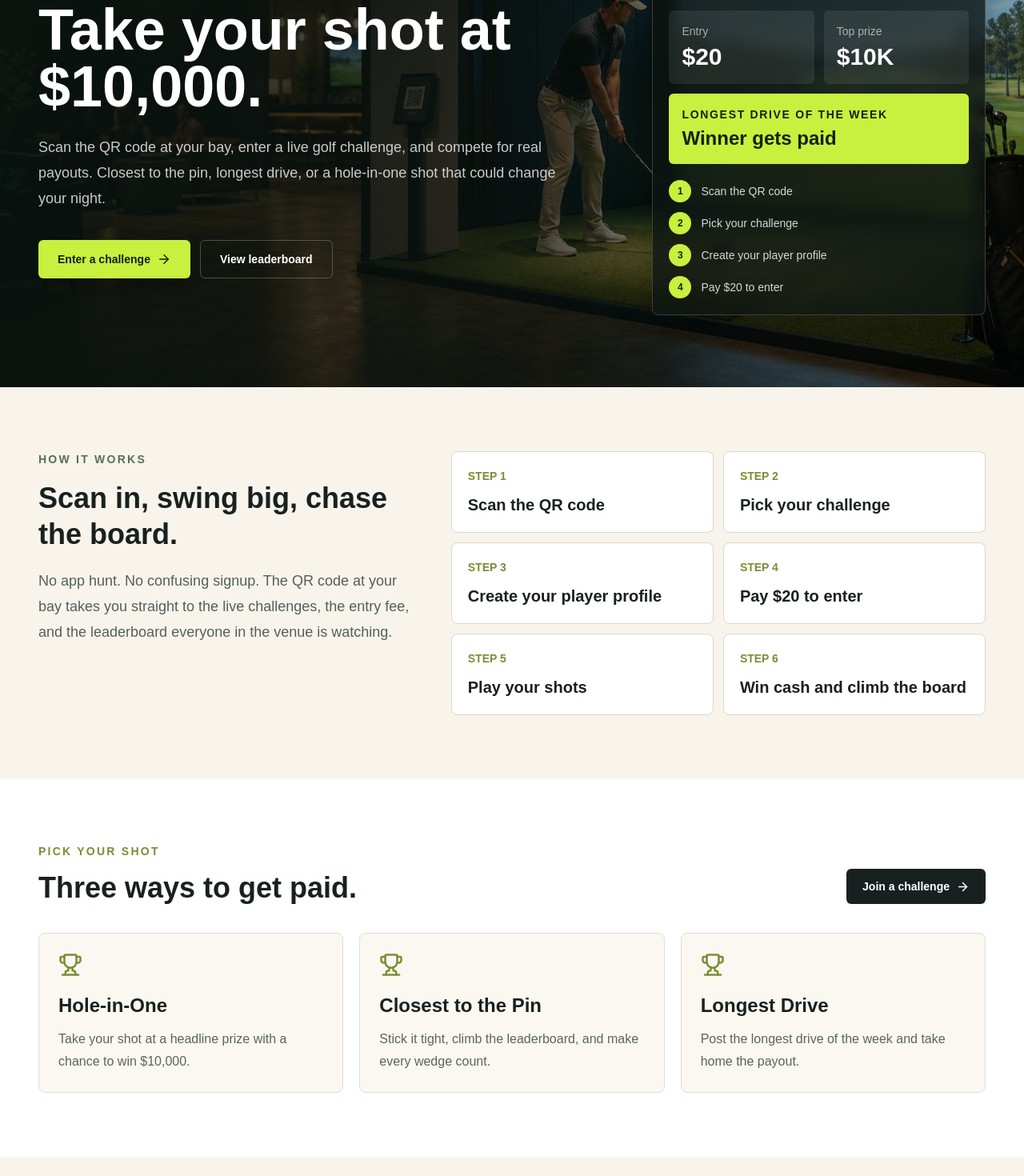
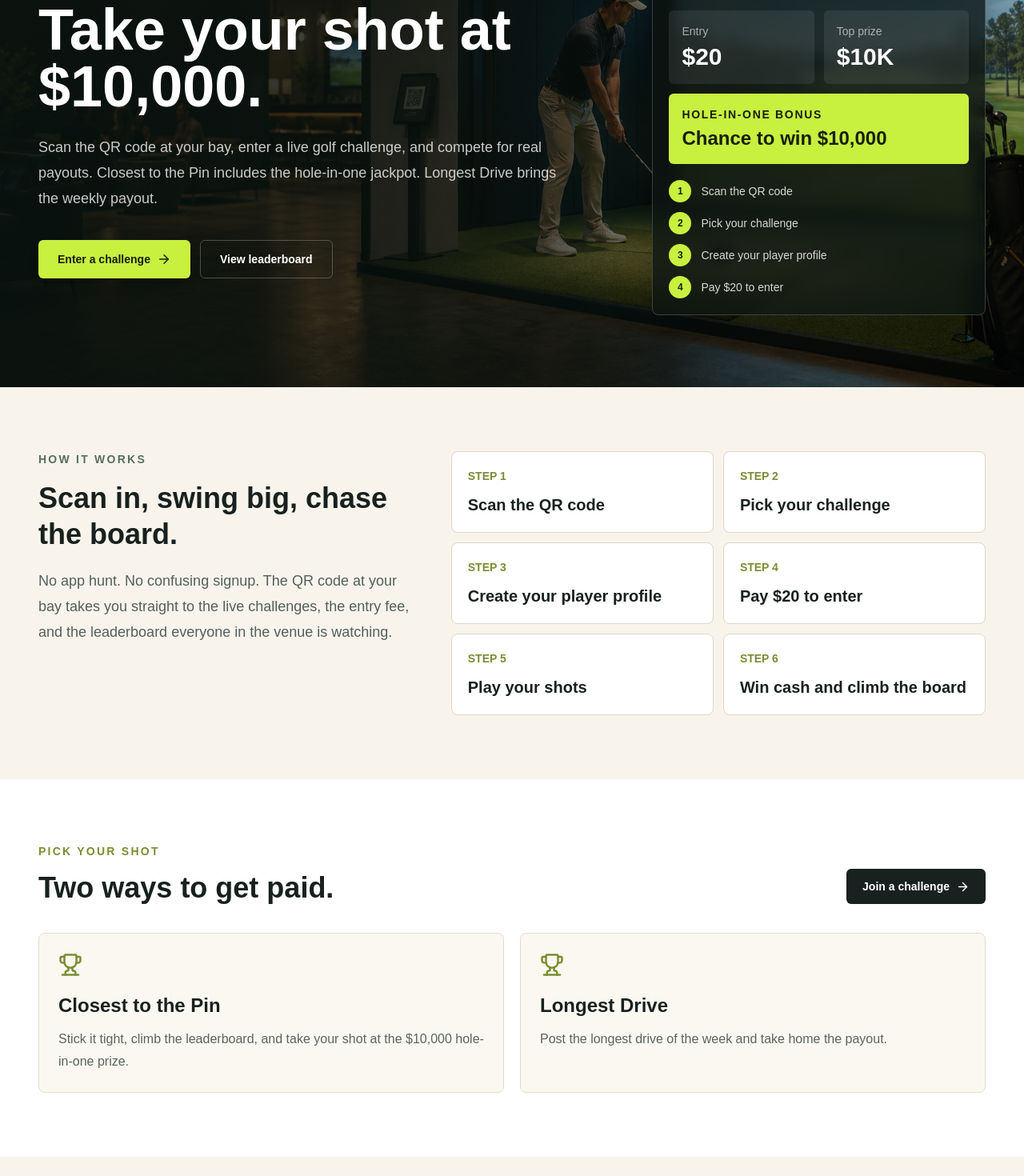
Before and after one commit to 8tw5kvtdxg-cmd/PinSeekersApp, a Next.js app: page / in a window 1280 px wide. Shown: the part 220-1690 px from the top of the page at 80% size. Built offline with nearby package versions, Linux system fonts and the light colour scheme.

Commit message:
Combine hole-in-one with closest challenge

```diff
--- a/app/dashboard/page.tsx
+++ b/app/dashboard/page.tsx
@@ -4,7 +4,7 @@ import { ClipboardList, Flag, PencilLine } from "lucide-react";
 const queue = [
   { player: "Jordan Smith", challenge: "Closest to the Pin", status: "Paid entry" },
   { player: "Taylor Kim", challenge: "Longest Drive", status: "Ready for staff" },
-  { player: "Avery Jones", challenge: "Hole-in-One", status: "Awaiting shots" },
+  { player: "Avery Jones", challenge: "Closest to the Pin", status: "Awaiting shots" },
 ];
 
 export default function DashboardPage() {
--- a/app/page.tsx
+++ b/app/page.tsx
@@ -13,12 +13,9 @@ import {
 
 const challengeTypes = [
   {
-    name: "Hole-in-One",
-    detail: "Take your shot at a headline prize with a chance to win $10,000.",
-  },
-  {
     name: "Closest to the Pin",
-    detail: "Stick it tight, climb the leaderboard, and make every wedge count.",
+    detail:
+      "Stick it tight, climb the leaderboard, and take your shot at the $10,000 hole-in-one prize.",
   },
   {
     name: "Longest Drive",
@@ -80,8 +77,8 @@ export default function Home() {
               </h1>
               <p className="mt-6 max-w-2xl text-lg leading-8 text-white/78">
                 Scan the QR code at your bay, enter a live golf challenge, and
-                compete for real payouts. Closest to the pin, longest drive, or
-                a hole-in-one shot that could change your night.
+                compete for real payouts. Closest to the Pin includes the
+                hole-in-one jackpot. Longest Drive brings the weekly payout.
               </p>
               <div className="mt-9 flex flex-col gap-3 sm:flex-row">
                 <Link
@@ -105,7 +102,7 @@ export default function Home() {
                   <p className="text-sm font-bold text-[#c8f7a5]">
                     Featured Prize
                   </p>
-                  <h2 className="mt-1 text-2xl font-black">Hole-in-One Jackpot</h2>
+                  <h2 className="mt-1 text-2xl font-black">Closest to the Pin</h2>
                 </div>
                 <BadgeDollarSign className="text-[#c8f7a5]" size={36} />
               </div>
@@ -121,9 +118,9 @@ export default function Home() {
               </div>
               <div className="mt-3 rounded-md bg-[#c8f03f] p-4 text-[#17200d]">
                 <p className="text-sm font-black uppercase tracking-[0.12em]">
-                  Longest drive of the week
+                  Hole-in-one bonus
                 </p>
-                <p className="mt-1 text-2xl font-black">Winner gets paid</p>
+                <p className="mt-1 text-2xl font-black">Chance to win $10,000</p>
               </div>
               <ol className="mt-5 space-y-3">
                 {steps.slice(0, 4).map((step, index) => (
@@ -177,7 +174,7 @@ export default function Home() {
                 Pick your shot
               </p>
               <h2 className="mt-4 text-4xl font-black">
-                Three ways to get paid.
+                Two ways to get paid.
               </h2>
             </div>
             <Link
@@ -188,7 +185,7 @@ export default function Home() {
             </Link>
           </div>
 
-          <div className="mt-9 grid gap-5 md:grid-cols-3">
+          <div className="mt-9 grid gap-5 md:grid-cols-2">
             {challengeTypes.map((challenge) => (
               <article
                 key={challenge.name}
--- a/app/play/page.tsx
+++ b/app/play/page.tsx
@@ -3,7 +3,7 @@ import { CheckCircle2, CreditCard, QrCode, UserPlus } from "lucide-react";
 
 const signupSteps = [
   "QR code identifies the location, bay, and active challenge.",
-  "Player chooses Hole-in-One, Closest to the Pin, or Longest Drive.",
+  "Player chooses Closest to the Pin or Longest Drive.",
   "Profile details are captured before checkout.",
   "$20 payment creates a pending challenge entry.",
 ];
@@ -36,8 +36,8 @@ export default function PlayPage() {
         </section>
 
         <section className="rounded-lg border border-[#ded6c8] bg-white p-6 shadow-xl shadow-[#18211f]/8">
-          <div className="grid gap-4 sm:grid-cols-3">
-            {["Hole-in-One", "Closest to the Pin", "Longest Drive"].map((name) => (
+          <div className="grid gap-4 sm:grid-cols-2">
+            {["Closest to the Pin + Hole-in-One", "Longest Drive"].map((name) => (
               <button
                 key={name}
                 className="min-h-28 rounded-md border border-[#ded6c8] bg-[#fbf8f1] p-4 text-left text-lg font-black transition hover:border-[#7c8d34]"
```
Also changed, not shown: 1 other file (tests, documents, lock files or other folders).
